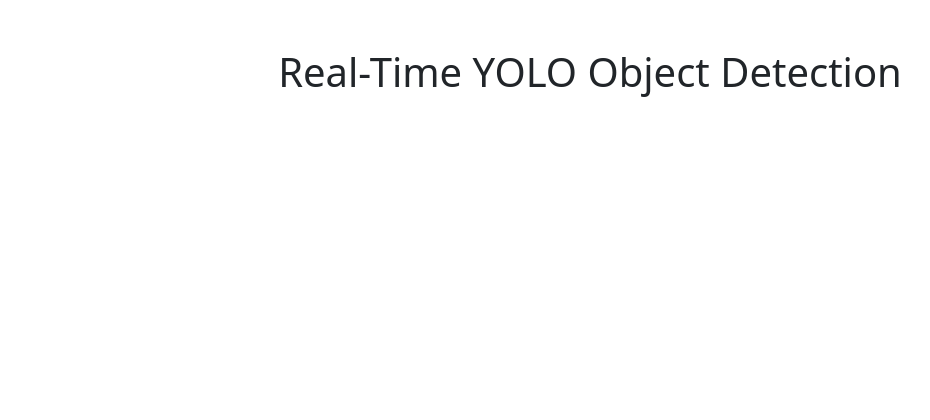
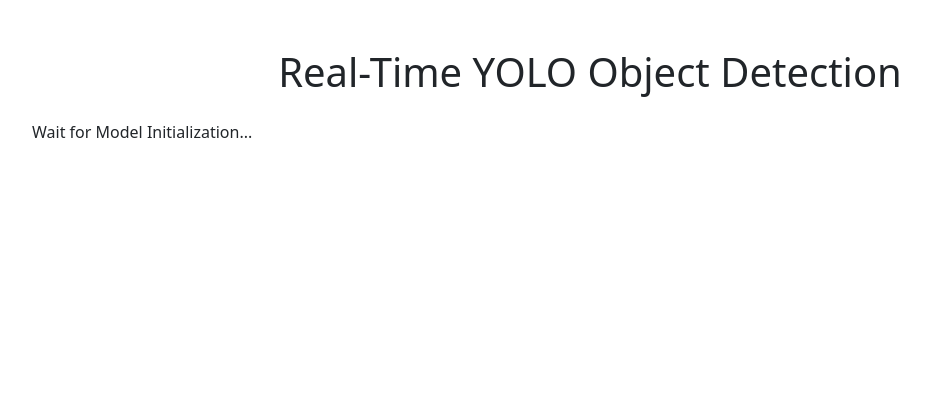
Before and after one commit to kevinherijanto24/lsddetection, a Flask app: page / in a window 1280 px wide. Shown: the top 420 px of the page, without its empty margins (50-980 px from the left). Run offline with Flask 3, Linux system fonts and the light colour scheme; some libraries are stand-ins or nearby versions.

Commit message:
add model

```diff
--- a/api.py
+++ b/api.py
@@ -17,7 +17,7 @@ CORS(app)
 socketio = SocketIO(app, cors_allowed_origins="*")  # Allow all origins
 
 # Global variable to store the current model
-current_model_path = 'yolov11n_modelLumpySkinwith2class.pt'
+current_model_path = 'yolov11n_modelLumpySkinwith2class_old.pt'
 model = YOLO(current_model_path)
 
 # Helper function to convert image to base64 for web display
--- a/templates/index.html
+++ b/templates/index.html
@@ -15,6 +15,8 @@
 <body>
     <div class="container my-5">
         <h1 class="text-center mb-4">Real-Time YOLO Object Detection</h1>
+        <div id="alert">Wait for Model Initialization...</div>
+        <h2 class="text-center mb-4"></h2>
         <div class="row justify-content-center">
             <div class="col-md-8">
                 <div class="ratio ratio-4x3">
@@ -122,7 +124,7 @@
 
         // Handle model switching
         document.getElementById('model1').addEventListener('click', function() {
-            socket.emit('change_model', { model_path: 'yolov11n_modelLumpySkinwith2class.pt' });
+            socket.emit('change_model', { model_path: 'yolov11n_modelLumpySkinwith2class_old.pt' });
         });
 
         document.getElementById('model2').addEventListener('click', function() {
@@ -136,6 +138,25 @@
                 alert(`Error switching model: ${data.error}`);
             }
         });
+
+
+        function showAlert() {
+            const alertBox = document.getElementById('alert');
+            // Show alert
+            alertBox.style.display = 'block';
+
+            // Hide alert after 15 seconds
+            setTimeout(() => {
+                alertBox.style.display = 'none';
+
+                // Wait for 1 minute before re-initializing
+                console.log("Waiting for 1 minute...");
+                setTimeout(() => {
+                    console.log("Initialization complete.");
+                }, 60000); // 1 minute = 60000ms
+            }, 30000); // 15 seconds = 15000ms
+        }
+        showAlert();
     </script>
 </body>
 </html>
```
